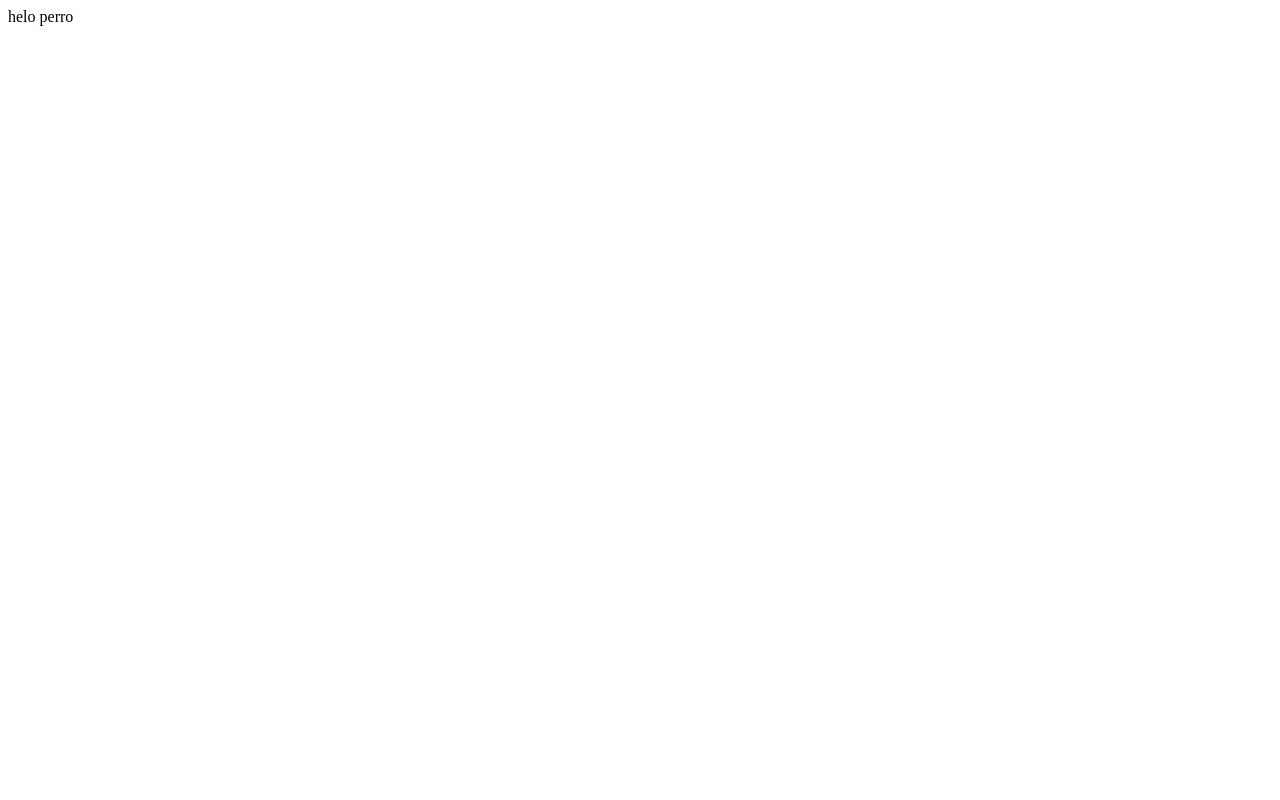
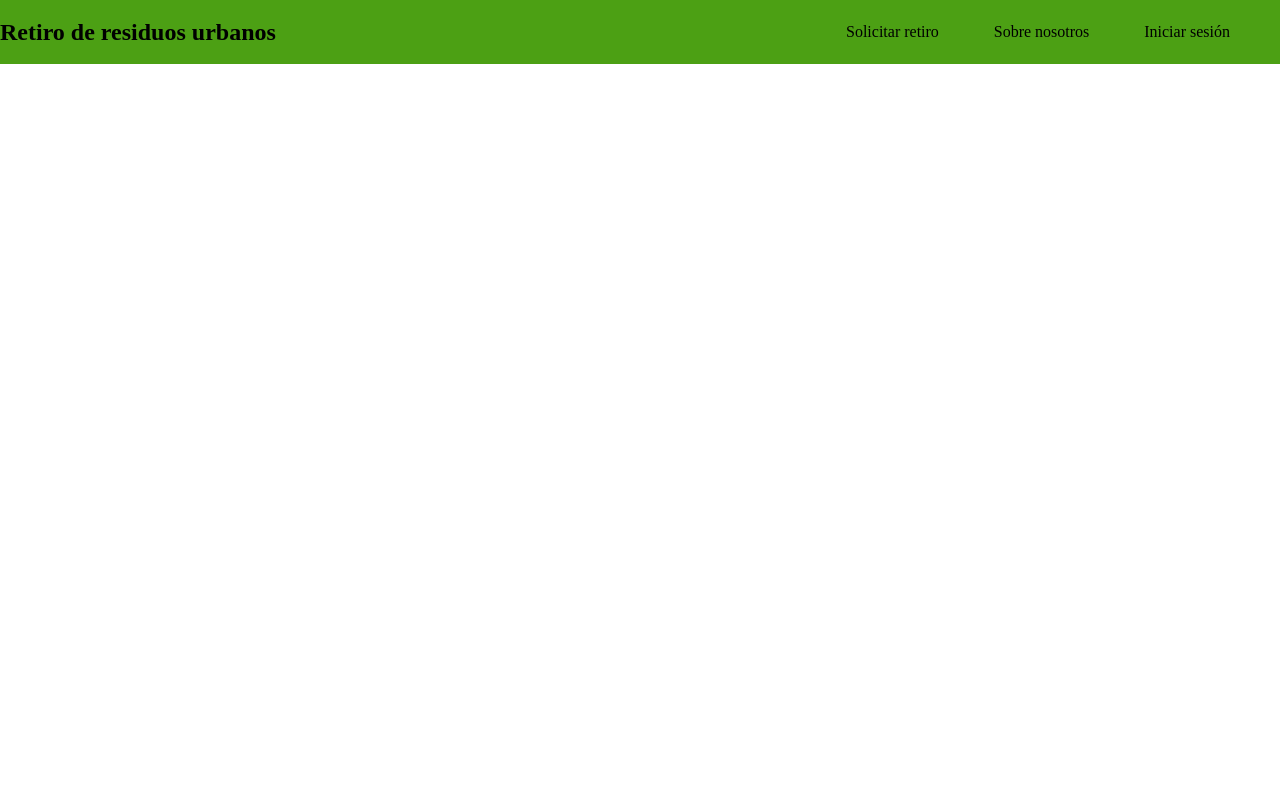
Before and after one commit to Gapprrin/Proyecto_CF, a Django app: page / in a window 1280 px wide. Before the commit the page is almost empty. Run offline with Django 5.2, Linux system fonts and the light colour scheme.

Commit message:
Update 1.1

```diff
--- a/ResiduosUrbanos/urls.py
+++ b/ResiduosUrbanos/urls.py
@@ -21,4 +21,7 @@ from core.views import *
 urlpatterns = [
     path('admin/', admin.site.urls),
     path('', home, name='home'),
+    path('login/', login, name='login'),
+    path('create_user/', createUser, name='create_user'),
+    path('generar_solicitud/', solicitudForm, name='generar_solicitud'),
 ]
--- /dev/null
+++ b/core/static/css/plantilla.css
@@ -0,0 +1,62 @@
+:root{
+    --placeholder-text: #B9CBC2;
+    --back-solid-color: #4CA014;
+    --back-light-solid-color: #E7EAE6;
+    --color-title-btn: #98E221;
+    --footer-color: #4B4C49;
+    --btn-color: #84CD2C;
+}
+
+*{
+    color: #000;
+}
+
+body{
+    margin: 0px;
+    height: 100vh;
+    width: 100vw;
+}
+
+header{
+    display: flex;
+    flex-direction: column;
+    justify-content: center;
+    width: 100%;
+    height: 4rem;
+    background-color: var(--back-solid-color);
+}
+
+.header-container{
+    display: flex;
+    flex-direction: row;
+    justify-content: space-between;
+}
+
+.titulo{
+    display: flex;
+    width: 50%;
+    height: 100%;
+    justify-content: flex-start;
+    align-items: center;
+    font-size: 1.5rem;
+}
+
+.links{
+    display: flex;
+    width: 30%;
+    height: 100%;
+    align-items: center;
+    justify-content: center;
+    margin: 0px 50px 0px 50px;
+    div{
+        display: flex;
+        width: 100%;
+        height: 100%;
+        flex-direction: row;
+        justify-content: space-between;
+        align-items: center;
+        a{
+            text-decoration: none;
+        }
+    }
+}
--- a/core/templates/index.html
+++ b/core/templates/index.html
@@ -1,11 +1,5 @@
-<!DOCTYPE html>
-<html lang="en">
-<head>
-    <meta charset="UTF-8">
-    <meta name="viewport" content="width=device-width, initial-scale=1.0">
-    <title>Document</title>
-</head>
-<body>
-    helo perro
-</body>
-</html>
+{% extends "plantilla.html" %}
+
+{% block 'contenido' %}
+
+{% endblock %}
--- /dev/null
+++ b/core/templates/plantilla.html
@@ -0,0 +1,33 @@
+{% load static %}
+
+<!DOCTYPE html>
+<html lang="es">
+<head>
+    <meta charset="UTF-8">
+    <meta name="viewport" content="width=device-width, initial-scale=1.0">
+    <title>Retiro residuos</title>
+    <link rel="stylesheet" href="{%static 'css/plantilla.css'%}">
+</head>
+<body>
+    <!-- HEADER -->
+     <header>
+        <div class="header-container">
+            <div class="titulo">
+                <strong>Retiro de residuos urbanos</strong>
+            </div>
+            <div class="links">
+                <div>
+                    <a href="generar_solicitud">Solicitar retiro</a>
+
+                    <a href="#">Sobre nosotros</a>
+
+                    <a href="login">Iniciar sesión</a>
+                </div>
+            </div>
+        </div>
+     </header>
+
+    {% block 'contenido' %}
+    {% endblock %}
+</body>
+</html>
--- a/core/views.py
+++ b/core/views.py
@@ -4,3 +4,12 @@ from django.shortcuts import render
 
 def home(request):
     return render(request, "index.html")
+
+def login(request):
+    return render(request, "login.html")
+
+def createUser(request):
+    return render(request, "create_user.html")
+
+def solicitudForm(request):
+    return render(request, "form.html")
```
Also changed, not shown: core/static/img/Different_people_01.jpg (added), core/static/img/camion-basura-autocargador-recoleccion-transporte-residuos-solidos-domesticos-comerciales-retiro-bas.png (added), core/static/img/endless-constellation.svg (added), core/static/img/liquid-cheese.svg (added), core/templates/create_user.html (added), core/templates/form.html (added), core/templates/login.html (added).
